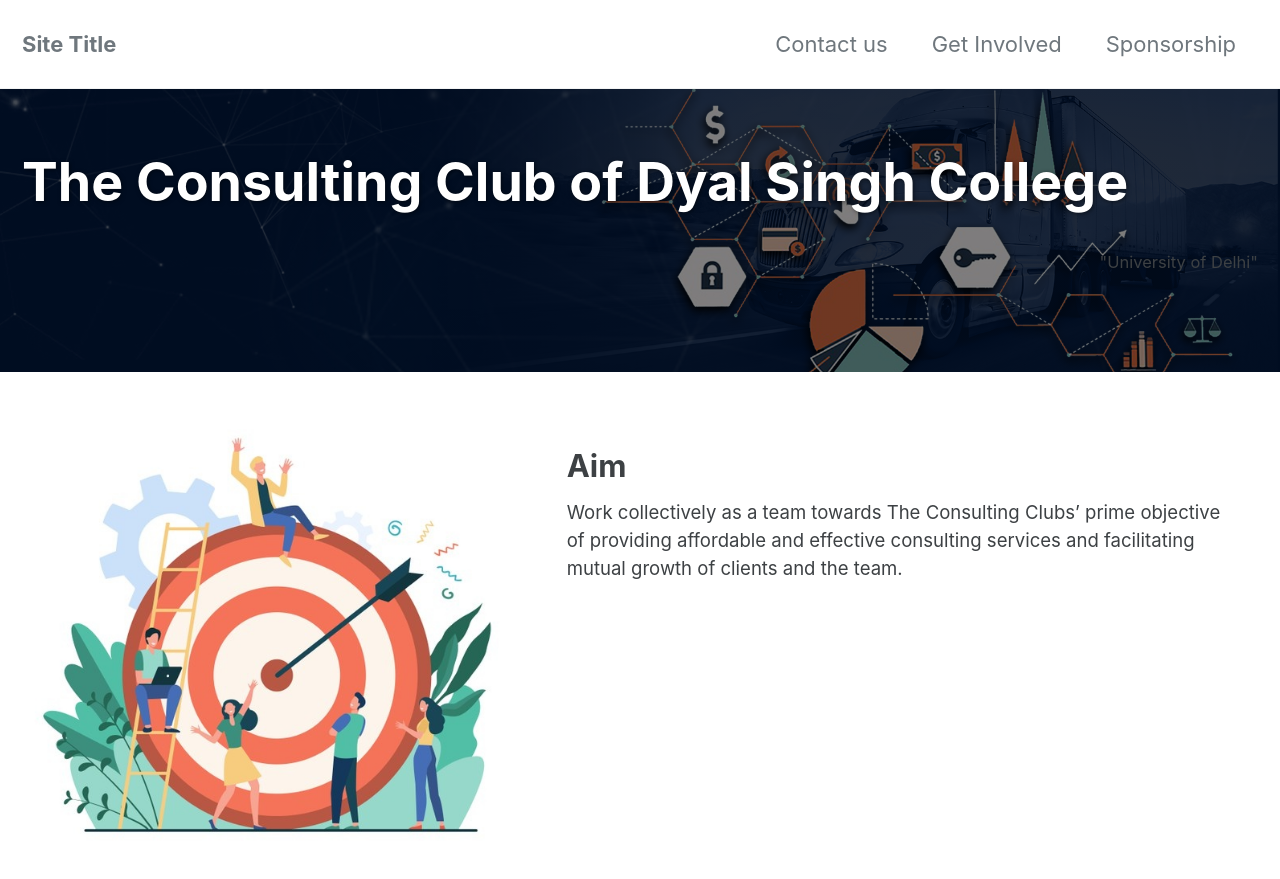
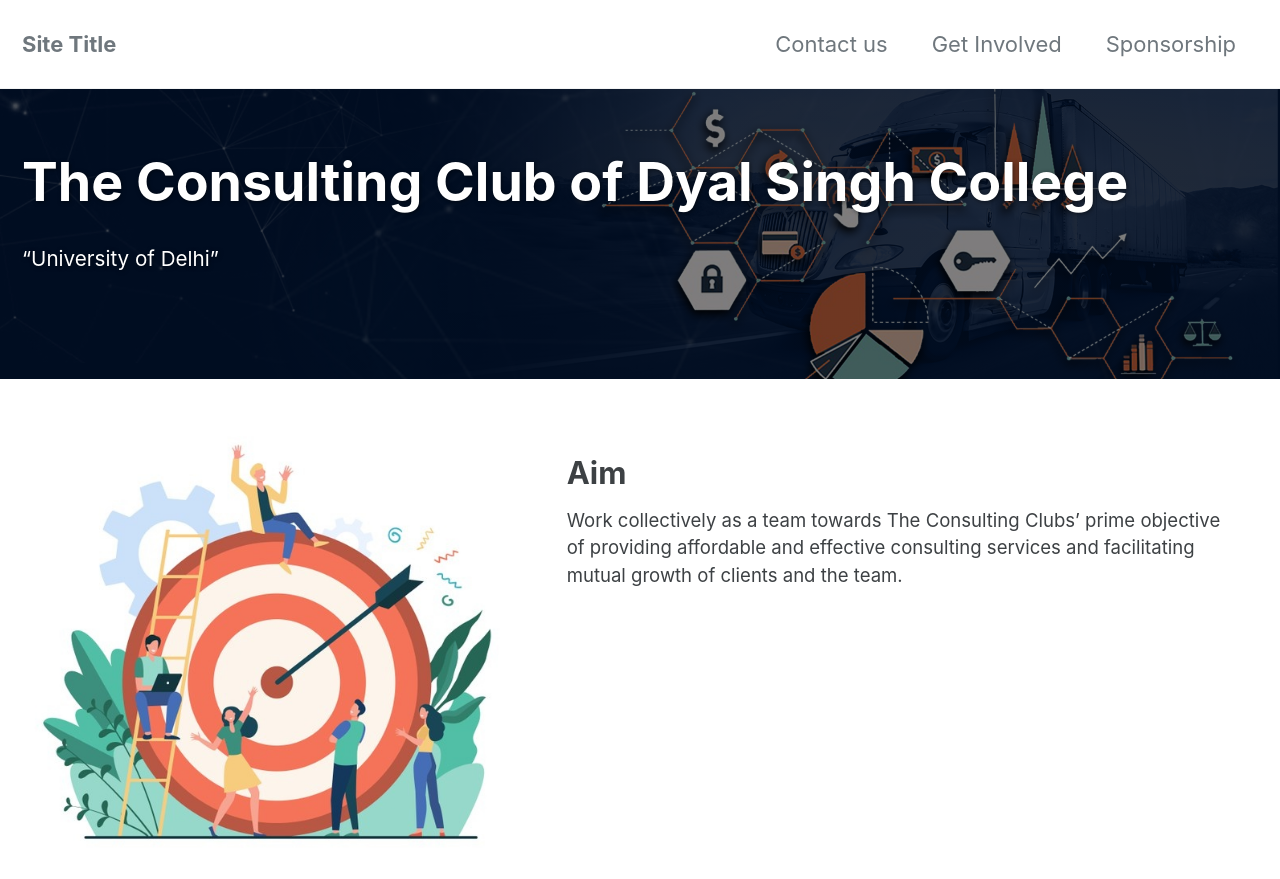
Before and after one commit to tccdsc/tccdsc.github.io, a Jekyll site: the page built from _pages/home.md, in a window 1280 px wide and 900 px high. Shown: the top 879 px of the window. Built offline with Jekyll 4.4.1, drawn with Linux system fonts in a browser that asks for light colours; cached includes are drawn as plain includes.

Commit message:
Update home.md

```diff
--- a/_pages/home.md
+++ b/_pages/home.md
@@ -7,7 +7,7 @@
   overlay_color: "#000"
   overlay_filter: "0.5"
   overlay_image: /assets/home-banner.png
-excerpt: <p style="text-align:right;"><small>"University of Delhi"</small></p>
+excerpt: <small>"University of Delhi"
 aim:
   - image_path: "/assets/aim.jpg"
     title: "Aim"
```
